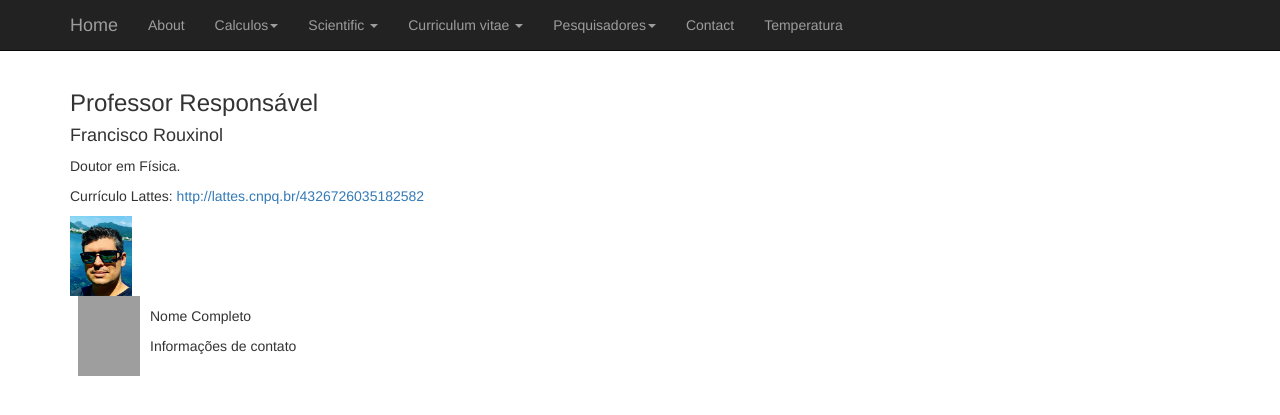
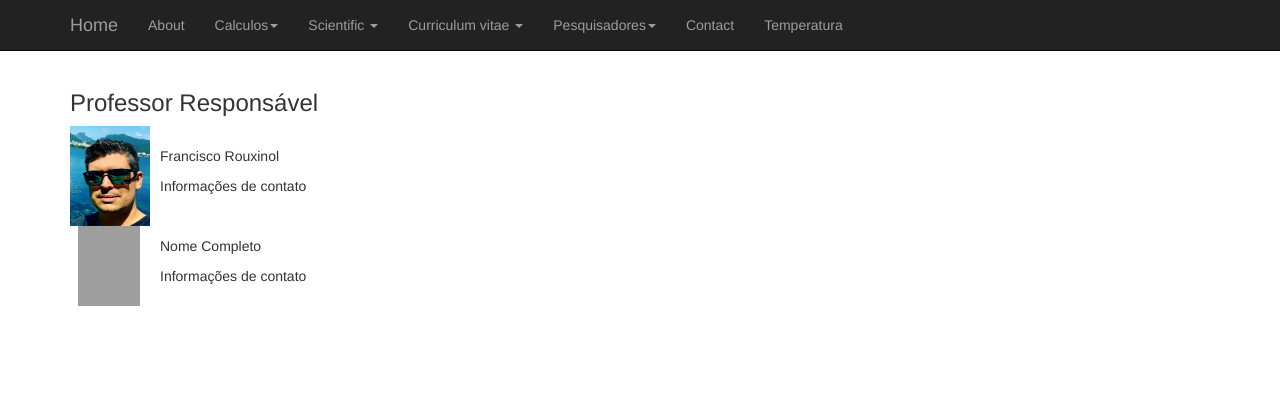
Before and after one commit to Rouxinol-Research-Lab/Rouxinol-Research-Lab.github.io, a Jekyll site: the page built from pesquisadores_atuais.html, in a window 1280 px wide. Shown: the top 415 px of the page. Built offline with Jekyll 4.4.1, drawn with Linux system fonts in a browser that asks for light colours; Markdown is read by kramdown in place of the engine named in the settings; grey boxes are pictures that could not be loaded.

Commit message:
layout test

```diff
--- a/pesquisadores_atuais.html
+++ b/pesquisadores_atuais.html
@@ -6,20 +6,16 @@ layout: default
 <table style="width: 100%;" border="0">
     <tbody>
         <tr>
-            <td width="80">
+            <td width="90">
                 <a href="https://sites.ifi.unicamp.br/modelogrupo/files/2014/03/people.jpg">
-                    <img decoding="async" class="alignleft size-full wp-image-76" src="imagens/rouxinol-750x1021.png" alt="people" width="62" height="80" />
+                    <img decoding="async" class="alignleft size-full wp-image-76" src="imagens/rouxinol-750x1021.png" alt="people" width="80" height="100" />
                 </a>
             </td>
-            <div class="textRightIco">
-                <h4 class="left-center">Francisco Rouxinol</h4>
-                <p class="left-center">
-                    Doutor em Física.
-                </p>
-                <p class="left-center mt15-1920">Currículo Lattes: <a href=" LATES " target="_blank" tabindex="0" role="button"> http://lattes.cnpq.br/4326726035182582</a></p>
-            </div>
-
             <td>
+                Francisco Rouxinol
+                <p></p>
+                <p>Informações de contato</p>
+            </td>
         </tr>
         <tr>
             <td>
```
